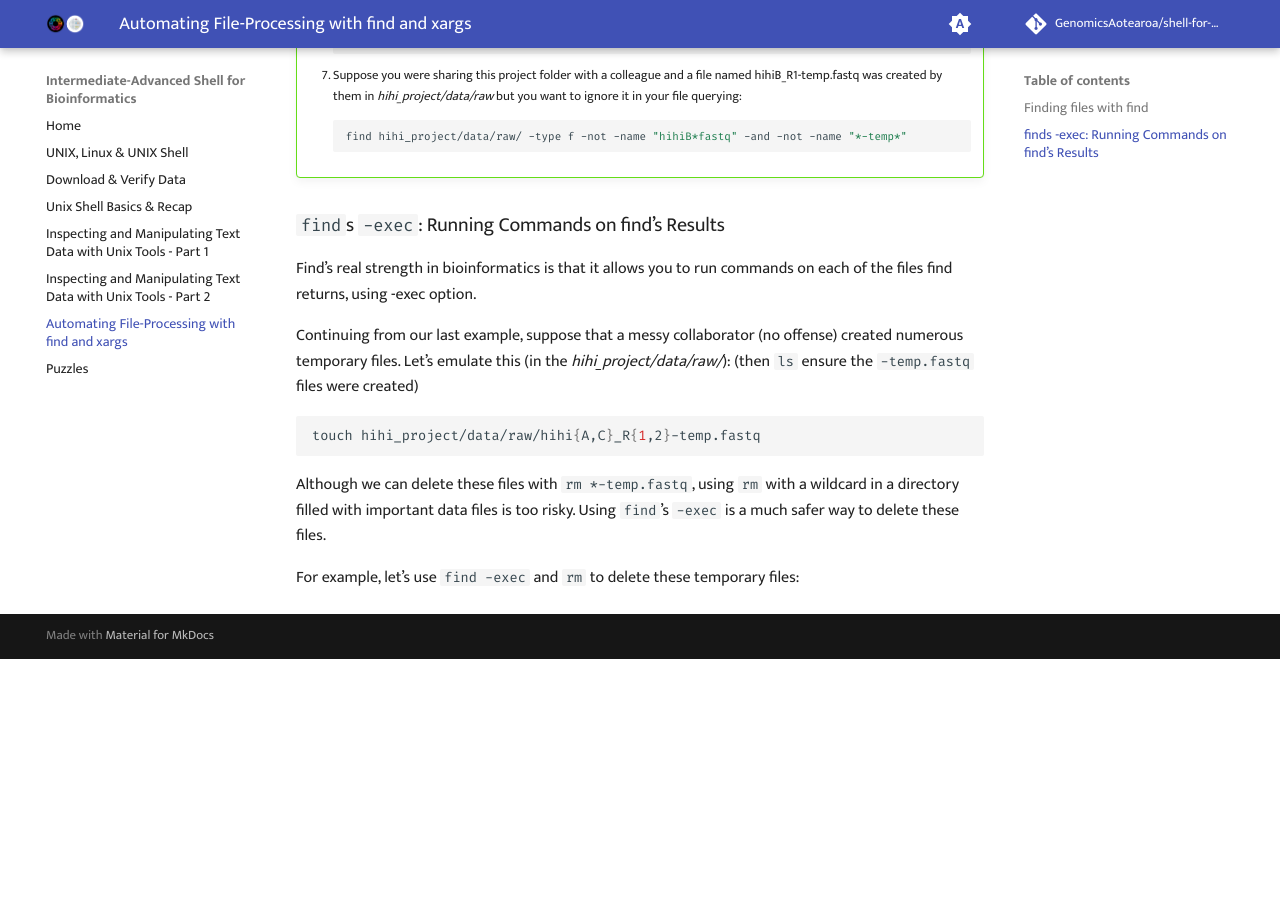
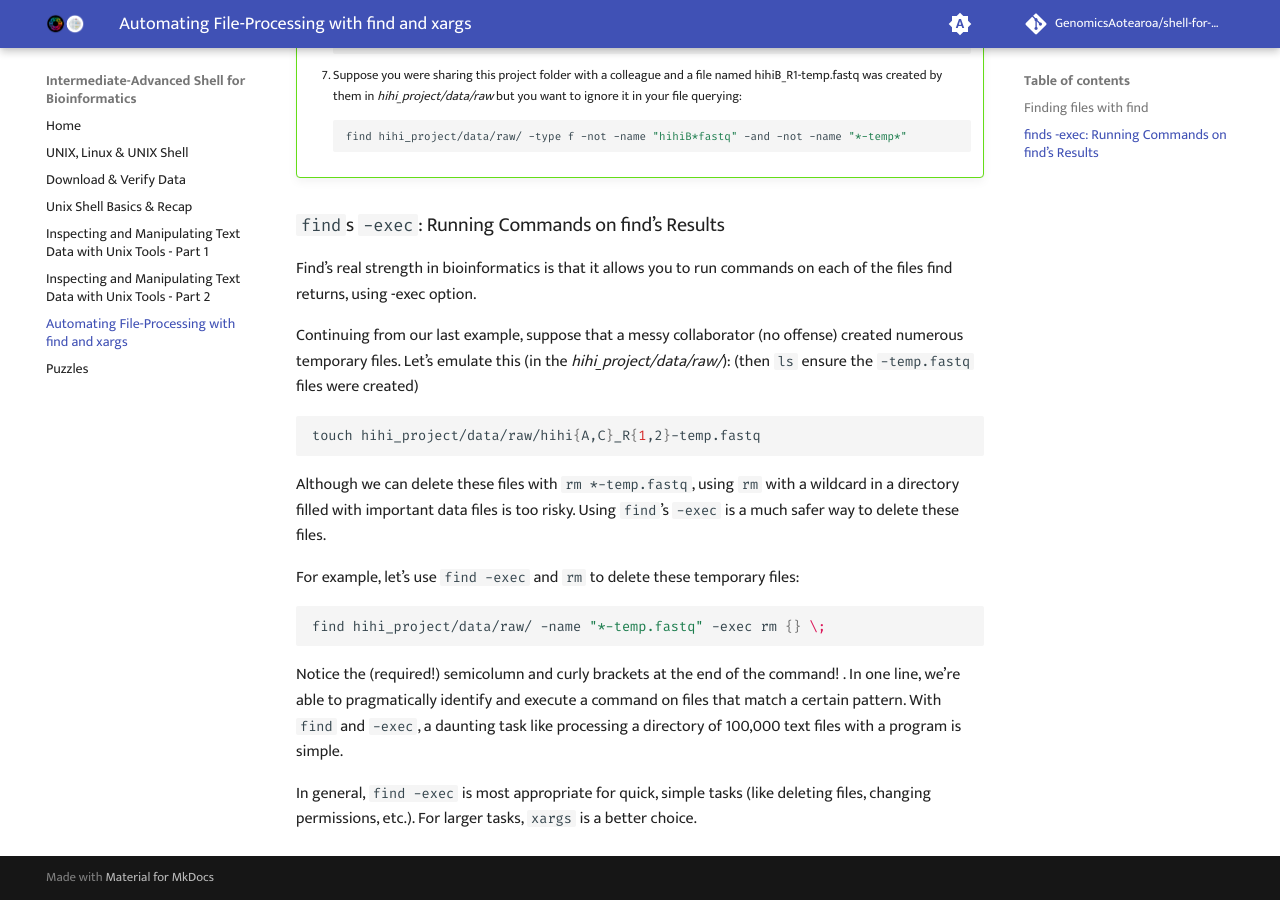
Before and after one commit to GenomicsAotearoa/shell-for-bioinformatics, an MkDocs documentation site: the page built from docs/6_automate_fileprocessing_find_xargs.md, in a window 1280 px wide and 900 px high, scrolled down 2232 px. Built offline with MkDocs 1.6.1 and Material for MkDocs 9.7.7, drawn with Linux system fonts in a browser that asks for light colours; comment, search, counter and statistics services are not loaded; before the commit the page ends 2891 px from its top, so only the background shows below that.

Commit message:
starting the comment on xargs

````diff
--- a/docs/6_automate_fileprocessing_find_xargs.md
+++ b/docs/6_automate_fileprocessing_find_xargs.md
@@ -121,3 +121,10 @@ touch hihi_project/data/raw/hihi{A,C}_R{1,2}-temp.fastq
 Although we can delete these files with `rm *-temp.fastq`, using `rm` with a wildcard in a directory filled with important data files is too risky. Using `find`’s `-exec` is a much safer way to delete these files.
 
 For example, let’s use `find -exec` and `rm` to delete these temporary files:
+
+```bash
+find hihi_project/data/raw/ -name "*-temp.fastq" -exec rm {} \;
+```
+Notice the (required!) semicolumn and curly brackets at the end of the command! . In one line, we’re able to pragmatically identify and execute a command on files that match a certain pattern. With `find` and `-exec`, a daunting task like processing a directory of 100,000 text files with a program is simple.
+
+In general, `find -exec` is most appropriate for quick, simple tasks (like deleting files, changing permissions, etc.). For larger tasks, `xargs` is a better choice.
````
